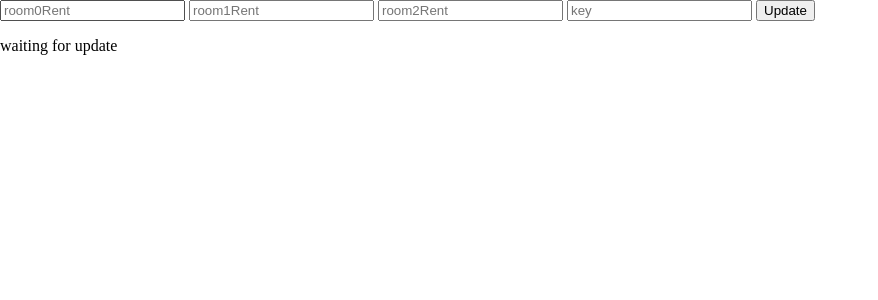
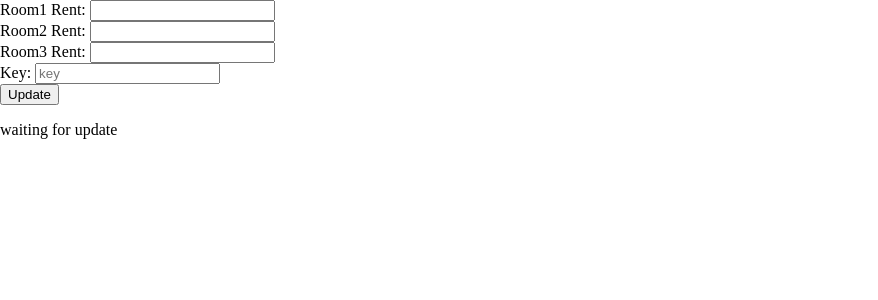
Before and after one commit to CappeSun/Sunne-Hotel-Yrgopelag, a PHP site: page /-admin/index.php in a window 1280 px wide. Shown: the top 300 px of the page, without its empty margins (0-878 px from the left). Run offline with PHP 8.4, Linux system fonts and the light colour scheme; some web fonts are replaced.

Commit message:
Admin Page Update

```diff
--- a/-admin/index.php
+++ b/-admin/index.php
@@ -10,10 +10,22 @@
 <body>
 	<div class="inputCont">
 		<div class="rentCont">
-			<input type="text" name="room0Rent" id="room0Rent" placeholder="room0Rent">
-			<input type="text" name="room1Rent" id="room1Rent" placeholder="room1Rent">
-			<input type="text" name="room2Rent" id="room2Rent" placeholder="room2Rent">
-			<input type="password" name="key" id="key" placeholder="key">
+			<div>
+				Room1 Rent:
+				<input type="text" name="room0Rent" id="room0Rent">
+			</div>
+			<div>
+				Room2 Rent:
+				<input type="text" name="room1Rent" id="room1Rent">
+			</div>
+			<div>
+				Room3 Rent:
+				<input type="text" name="room2Rent" id="room2Rent">
+			</div>
+			<div>
+				Key:
+				<input type="password" name="key" id="key" placeholder="key">
+			</div>
 			<button class="updateBtn" id="updateBtn">Update</button>
 			<p class="updateResponse" id="updateResponse">waiting for update</p>
 		</div>
```
